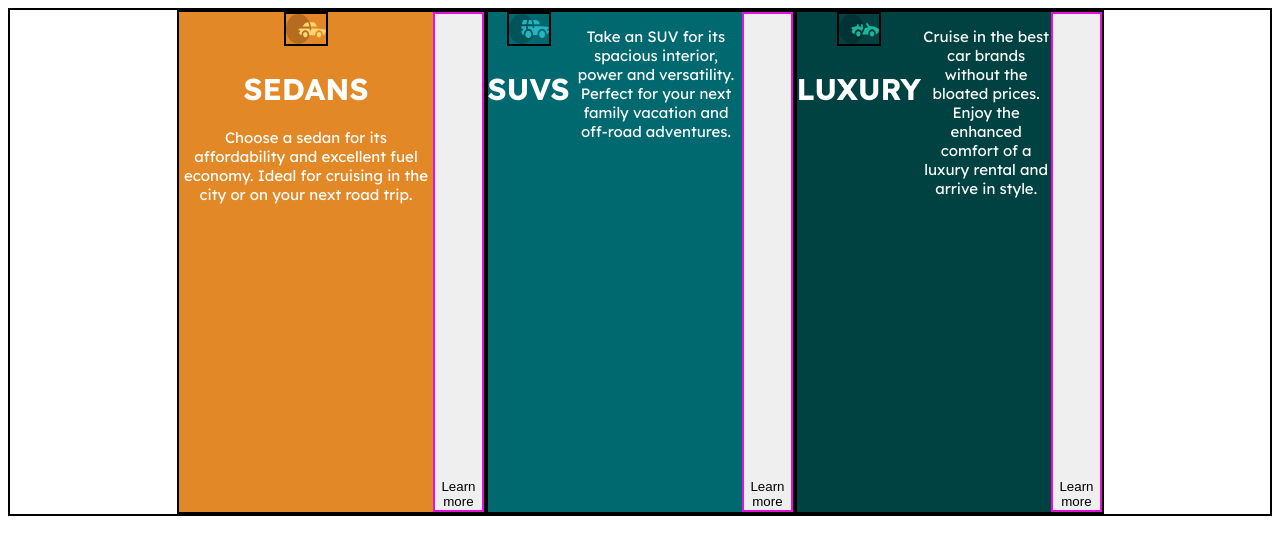
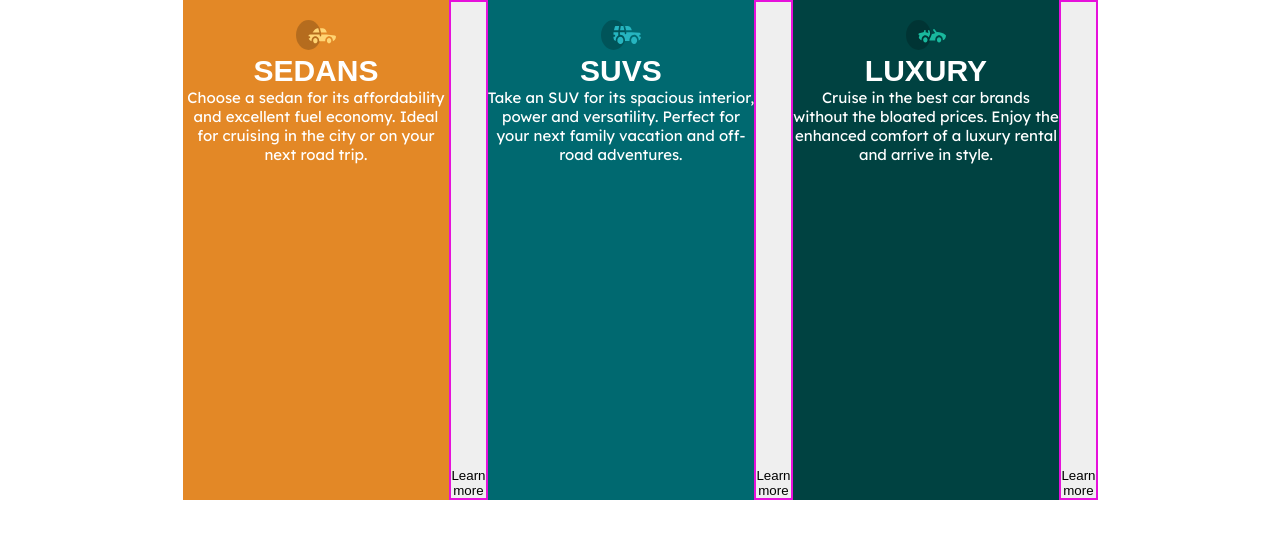
Before and after one commit to KodehodeTor/HTML---CSS-oppgave-2-gjenskap-ett-design-med-flexbox, a plain HTML site: page index.html in a window 1280 px wide. Drawn offline with Linux system fonts and the light colour scheme; a web font is replaced by a local one.

Commit message:
Added img/h1 divs for SUV & luxury boxes as well as margin top on imgs

```diff
--- a/index.html
+++ b/index.html
@@ -17,6 +17,8 @@
   </head>
   <div class="boxes">
   <body>
+
+
     <div class="boxes sedan-main-box">
       <div class="img-h1-sedan">
       <img class ="sedan-img"
@@ -33,32 +35,37 @@
       <button class="btn sedan-btn">Learn more</button>
     </div>
 
+
         <div class="boxes suv-main-box">
             <div class="img-h1-suv">
     <img class="SUV-img"
       src="./html-css-assignment-2/images/icon-suvs.svg"
       alt="Dark Cyan icon of a SUV car"/>
+       <div class="SUV-content">
       <h1>SUVS</h1>
       </div>
       <p>
         Take an SUV for its spacious interior, power and versatility. Perfect
         for your next family vacation and off-road adventures.
       </p>
+      </div>
       <button class="btn SUV-btn">Learn more</button>
     </div>
+
 
     <div class="boxes luxury-main-box">
       <div class="img-h1-luxury">
       <img class="luxury-img"
         src="./html-css-assignment-2/images/icon-luxury.svg"
-        alt="Very dark cyan icon of a Luxury car"
-      />
+        alt="Very dark cyan icon of a Luxury car"/>
+        <div class="luxury-content">
       <h1>LUXURY</h1>
       </div>
       <p>
         Cruise in the best car brands without the bloated prices. Enjoy the
         enhanced comfort of a luxury rental and arrive in style.
       </p>
+      </div>
       <button class="btn luxury-btn">Learn more</button>
     </div>
     </div>
--- a/style.css
+++ b/style.css
@@ -1,5 +1,5 @@
-// <weight>: Use a value from 100 to 900
-// <uniquifier>: Use a unique and descriptive class name
+/* // <weight>: Use a value from 100 to 900
+// <uniquifier>: Use a unique and descriptive class name */
 
 /* .lexend-deca-<uniquifier> {
   font-family: "Lexend Deca", sans-serif;
@@ -8,8 +8,8 @@
   font-style: normal;
 } */
 
-// <weight>: Use a value from 100 to 900
-// <uniquifier>: Use a unique and descriptive class name
+/* // <weight>: Use a value from 100 to 900
+// <uniquifier>: Use a unique and descriptive class name */
 /*
 .big-shoulders-<uniquifier> {
   font-family: "Big Shoulders", sans-serif;
@@ -33,30 +33,33 @@
 }
 
 h1 {
+  font-family: "Big Shoulders", sans-serif;
+  font-optical-sizing: auto;
+  font-weight: 700;
+  font-style: normal;
 }
 
 .sedan-img {
+  margin-top: 20px;
   width: 40px;
   height: 30px;
-  border: 2px solid black;
 }
 
 .SUV-img {
+  margin-top: 20px;
   width: 40px;
   height: 30px;
-  border: 2px solid black;
 }
 
 .luxury-img {
+  margin-top: 20px;
   width: 40px;
   height: 30px;
-  border: 2px solid black;
 }
 
 .boxes {
   display: flex;
   flex-direction: row;
-  border: 2px solid black;
   text-align: center;
   color: white;
   justify-content: center;
@@ -66,21 +69,18 @@
   background-color: hsl(31, 77%, 52%);
   height: 500px;
   width: 305px;
-  border: 2px solid black;
 }
 
 .suv-main-box {
   background-color: hsl(184, 100%, 22%);
   height: 500px;
   width: 305px;
-  border: 2px solid black;
 }
 
 .luxury-main-box {
   background-color: hsl(179, 100%, 13%);
   height: 500px;
   width: 305px;
-  border: 2px solid black;
 }
 
 .btn {
```
